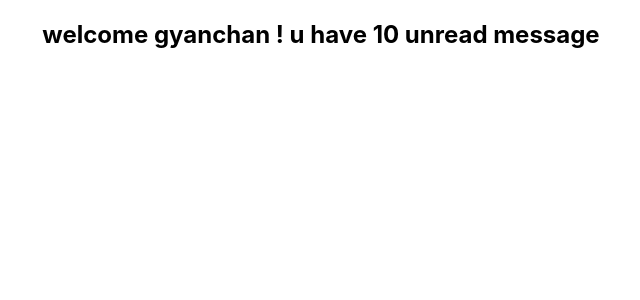
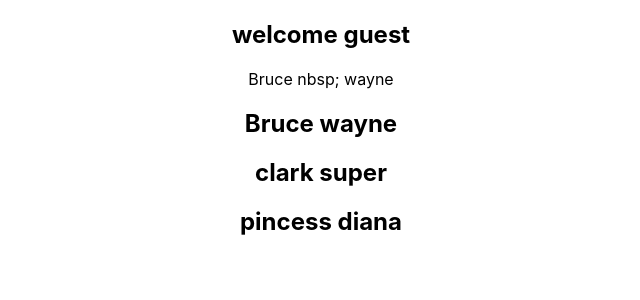
Before and after one commit to gyanchandra123/typescripit-with-react, a React (Create React App) app: page / in a window 1280 px wide. Shown: the top 300 px of the page, without its empty margins (319-959 px from the left). Built offline with nearby package versions, Linux system fonts and the light colour scheme.

Commit message:
React TypeScript Tutorial - 4 - Basic Props

```diff
--- a/src/App.tsx
+++ b/src/App.tsx
@@ -1,12 +1,29 @@
-import React from 'react';
-import logo from './logo.svg';
-import './App.css';
-import { Greet } from './components/Greet';
+import React from "react";
+import logo from "./logo.svg";
+import "./App.css";
+import { Greet } from "./components/Greet";
+import Person from "./components/Person";
+import PersonList from "./components/PersonList";
 
 function App() {
+  //object
+  const personName = {
+    first: "Bruce",
+    last: "wayne",
+  };
+
+  //array :
+  const nameList = [
+    { first: "Bruce", last: "wayne" },
+    { first: "clark ", last: "super" },
+    { first: "pincess ", last: "diana" },
+  ];
+
   return (
     <div className="App">
-      <Greet name='gyanchan'></Greet>
+      <Greet name="gyanchan" messageCount={10} isLogin={false}></Greet>
+      <Person name={personName}></Person>
+      <PersonList allNames ={nameList}></PersonList>
     </div>
   );
 }
--- a/src/components/Greet.tsx
+++ b/src/components/Greet.tsx
@@ -1,13 +1,19 @@
-import React from 'react'
+import React from "react";
 
 type GreetProps = {
-    name:string
-}
+  name: string;
+  messageCount: number;
+  isLogin: boolean;
+};
 
-export const Greet = (props:GreetProps) => {
-    return (
-        <div>
-            <h2>welcome {props.name} ! u have 10 unread message</h2>
-        </div>
-    )
-}
+export const Greet = (props: GreetProps) => {
+  return (
+    <div>
+      <h2>
+        {props.isLogin
+          ? `welcome ${props.name} ! u have ${props.messageCount} unread message`
+          : "welcome guest"}
+      </h2>
+    </div>
+  );
+};
--- /dev/null
+++ b/src/components/Person.tsx
@@ -0,0 +1,18 @@
+import React from "react";
+
+type userNameProps = {
+  name: {
+    first: string;
+    last: string;
+  };
+};
+
+const Person = (props: userNameProps) => {
+  return (
+    <div>
+      {props.name.first} nbsp; {props.name.last}
+    </div>
+  );
+};
+
+export default Person;
--- /dev/null
+++ b/src/components/PersonList.tsx
@@ -0,0 +1,24 @@
+import React from "react";
+
+type personListProps = {
+  allNames: {
+    first: string;
+    last: string;
+  }[];
+};
+
+const PersonList = (props: personListProps) => {
+  return (
+    <div>
+      {props.allNames.map((eachName) => {
+        return (
+          <h2>
+            {eachName.first} {eachName.last}
+          </h2>
+        );
+      })}
+    </div>
+  );
+};
+
+export default PersonList;
```
